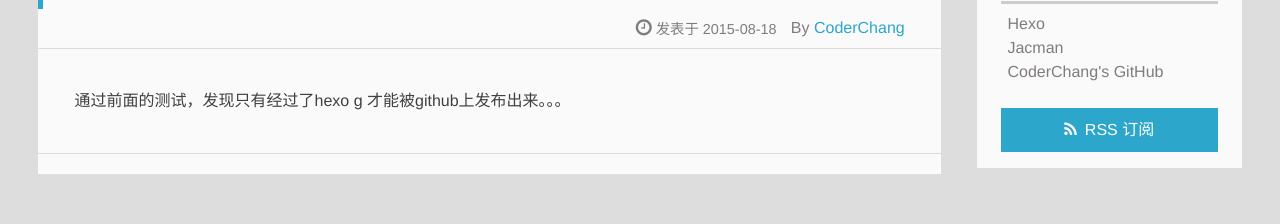
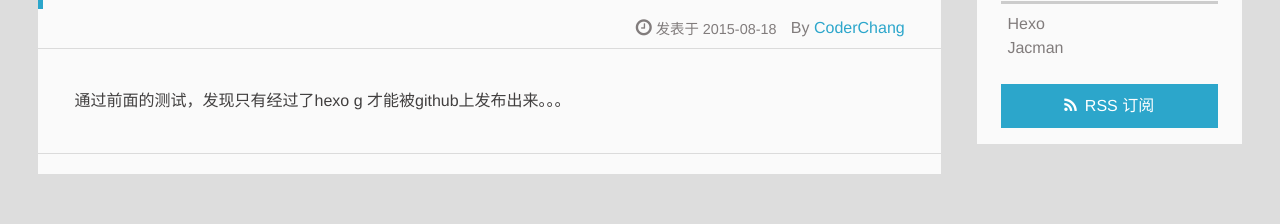
Before and after one commit to CoderChang/CoderChang.github.io, a plain HTML site: page index.html in a window 1280 px wide. Shown: the part 268-492 px from the top of the page. Drawn offline with Linux system fonts and the light colour scheme.

Commit message:
Site updated: 2015-08-19 08:52:16

```diff
--- a/index.html
+++ b/index.html
@@ -362,12 +362,6 @@
 
           </li>
 
-          <li>
-
-            	<a href="https://github.com/CoderChang" target="_blank" title="CoderChang&#39;s GitHub">CoderChang&#39;s GitHub</a>
-
-          </li>
-
     </ul>
 </div>
 
@@ -396,6 +390,8 @@
 
 	<div class="social-font" class="clearfix">
 
+
+		<a href="https://github.com/CoderChang" target="_blank" class="icon-github" title="github"></a>
 
 
 
```
Also changed, not shown: 2015/08/18/Fourth-Blog/index.html (+2 -6 lines), 2015/08/18/Hello-World/index.html (+2 -6 lines), 2015/08/18/Second-Blog/index.html (+2 -6 lines), 2015/08/18/Third-Blog/index.html (+2 -6 lines), 2015/08/18/hello-world/index.html (+2 -6 lines), archives/2015/08/index.html (+2 -0 lines), archives/2015/index.html (+2 -0 lines), archives/index.html (+2 -0 lines).
